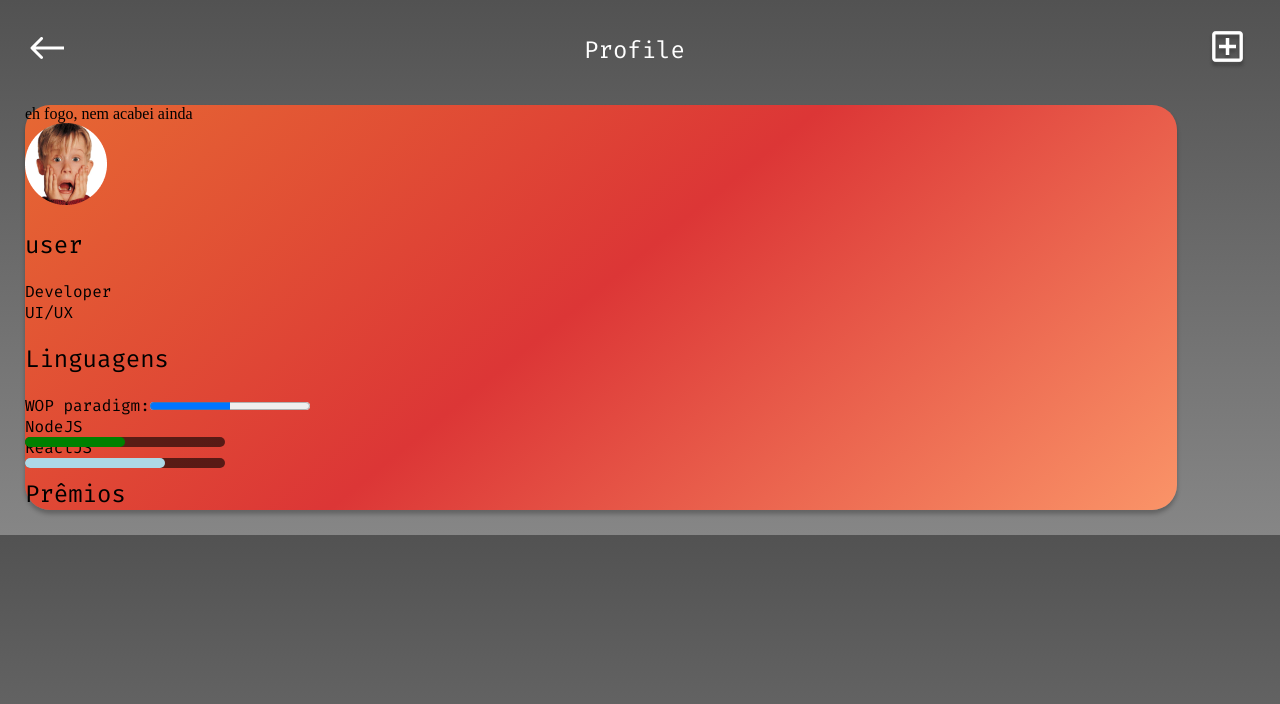
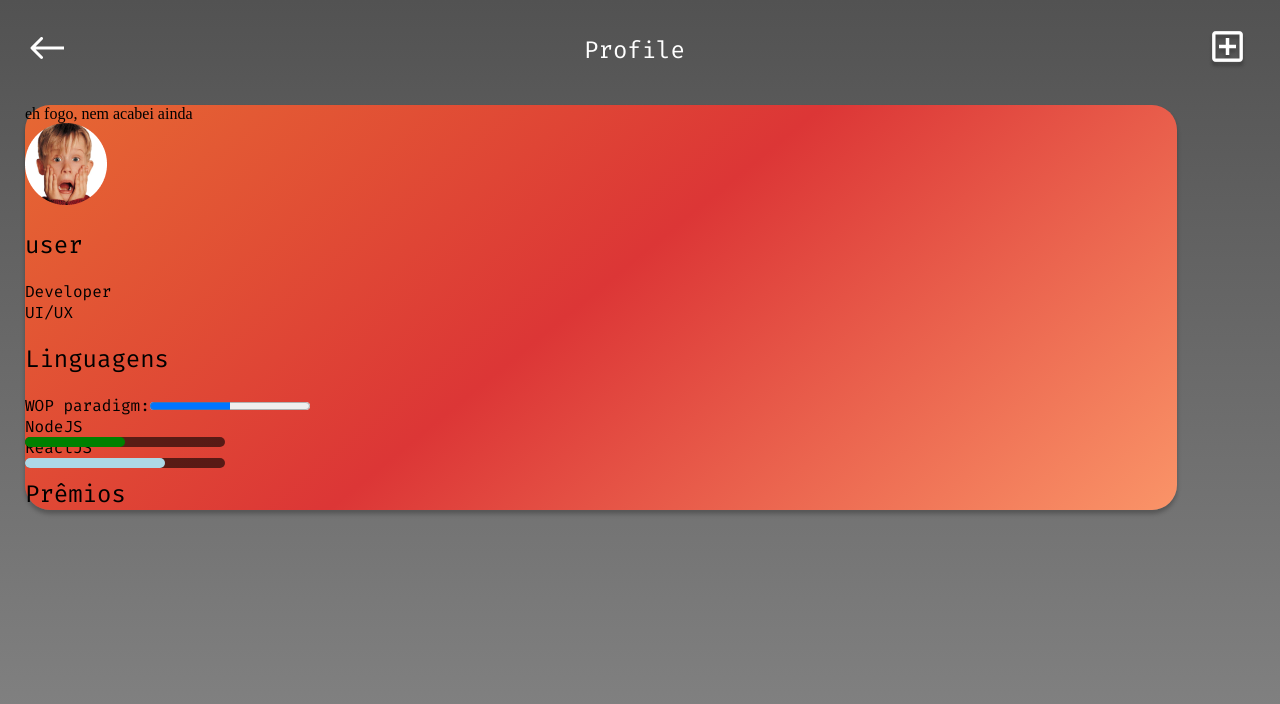
Before and after one commit to hackatool/frontend, a React (Create React App) app: page /user in a window 1280 px wide. Shown: the top 704 px of the page. Built offline with nearby package versions, Linux system fonts and the light colour scheme.

Commit message:
fix background gradient

```diff
--- a/src/common/global.scss
+++ b/src/common/global.scss
@@ -4,6 +4,8 @@ body {
     background: linear-gradient(180deg, #525252 0%, #868686 100%);
     margin: 0px;
     padding: 0px;
+    height: 100vh;
+    width: 100vw;
 }
 
 h1, h2,
@@ -13,7 +15,6 @@ span, li, a {
     font-weight: normal;
 }
 
-
 .card {
     background: #f5f5f5;
     box-shadow: 0px 4px 4px rgba(0, 0, 0, 0.25);
--- a/src/components/Skillbar.jsx
+++ b/src/components/Skillbar.jsx
@@ -26,7 +26,7 @@ export default class Skillbar extends Component {
         console.log(this.styles);
 
         return (
-            <div>
+            <div className="skillbar" >
                 <span>
                     {this.props.skill}
                 </span>
--- a/src/pages/Profile/style.module.scss
+++ b/src/pages/Profile/style.module.scss
@@ -1,5 +1,5 @@
 .full_profile {
-    // meh
+
     width: 90vw;
     // height: 300px;
     margin: 25px;
```
